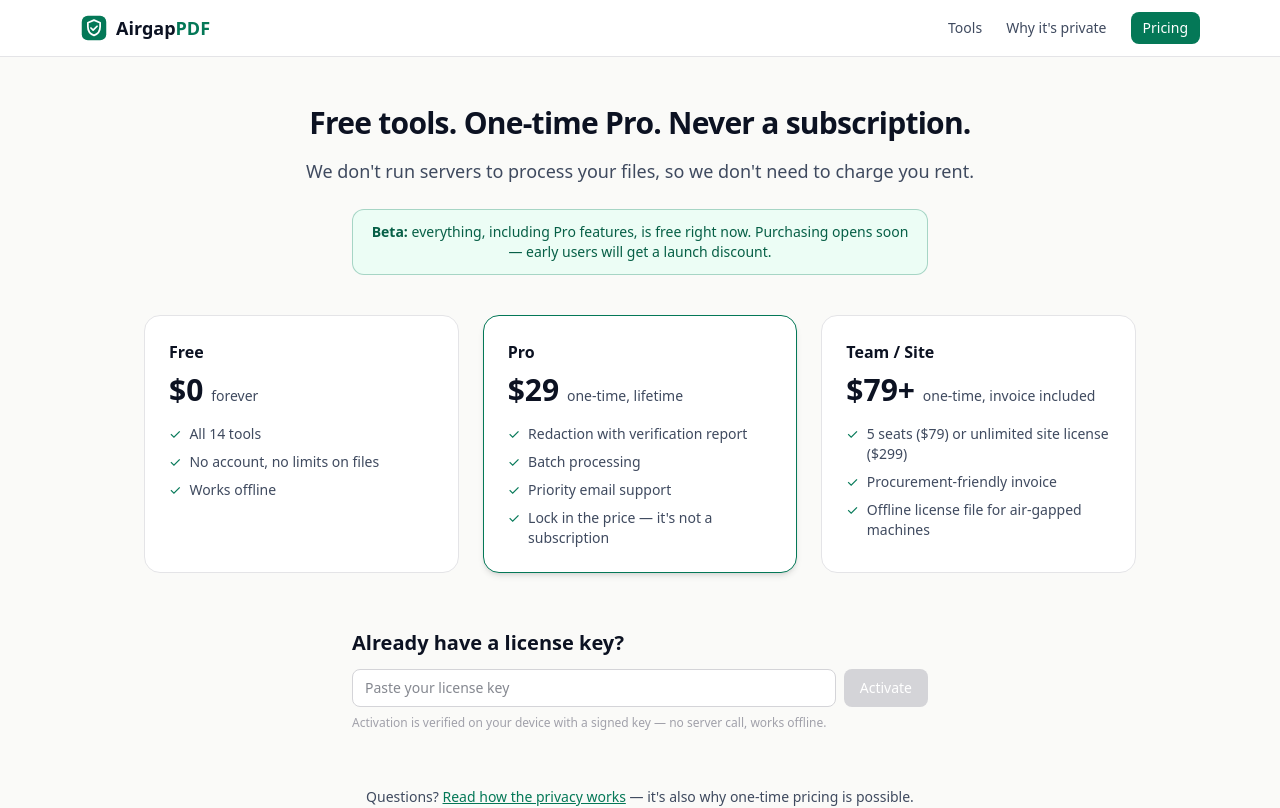
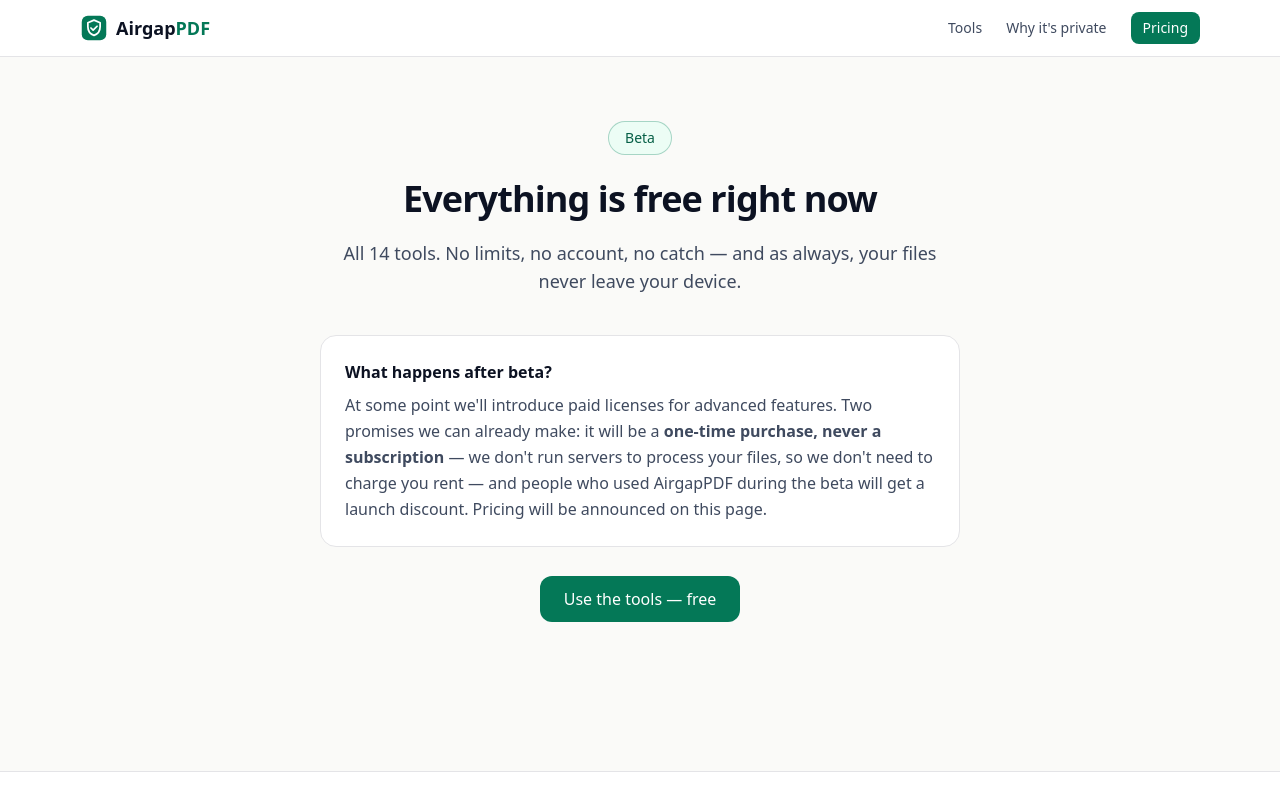
Before and after one commit to alphaNumericEntity/pdfairlock, a Next.js app: page /pricing in a window 1280 px wide. Shown: the top 808 px of the page. Built offline with nearby package versions, Linux system fonts and the light colour scheme.

Commit message:
feat: all-free beta — pricing page to coming-soon, no payment signaling, SWR service worker

```diff
--- a/public/sw.js
+++ b/public/sw.js
@@ -1,4 +1,4 @@
-const CACHE = "airgap-v2";
+const CACHE = "airgap-v3";
 
 self.addEventListener("install", () => self.skipWaiting());
 
@@ -17,16 +17,17 @@
   const url = new URL(req.url);
   if (url.origin !== self.location.origin) return;
   event.respondWith(
-    caches.match(req).then(
-      (hit) =>
-        hit ||
-        fetch(req).then((res) => {
+    caches.match(req).then((hit) => {
+      const refresh = fetch(req)
+        .then((res) => {
           if (res.ok) {
             const copy = res.clone();
             caches.open(CACHE).then((c) => c.put(req, copy));
           }
           return res;
-        }),
-    ),
+        })
+        .catch(() => hit);
+      return hit || refresh;
+    }),
   );
 });
--- a/src/app/page.tsx
+++ b/src/app/page.tsx
@@ -11,7 +11,7 @@
   { q: "Files uploaded to a server?", us: "Never", them: "Yes, every file" },
   { q: "Works offline / on a plane?", us: "Yes", them: "No" },
   { q: "Account required?", us: "No", them: "For most features" },
-  { q: "Pricing", us: "Free · one-time Pro", them: "$7–20 every month" },
+  { q: "Pricing", us: "Free — never a subscription", them: "$7–20 every month" },
   { q: "Verifiable privacy?", us: "Check the network tab", them: "Trust their policy" },
 ];
 
@@ -57,7 +57,7 @@
               >
                 <p className="flex items-center justify-between font-semibold">
                   {t.name}
-                  {t.pro && (
+                  {t.flagship && (
                     <span className="rounded-full bg-brand-soft px-2 py-0.5 text-xs font-medium text-brand-dark">
                       Flagship
                     </span>
--- a/src/app/pricing/page.tsx
+++ b/src/app/pricing/page.tsx
@@ -1,94 +1,45 @@
 import type { Metadata } from "next";
 import Link from "next/link";
-import { LicenseEntry } from "@/components/license-entry";
 
 export const metadata: Metadata = {
-  title: "Pricing — free tools, one-time Pro. No subscription.",
+  title: "Pricing — everything is free during beta",
   description:
-    "AirgapPDF's tools are free. Pro (redaction verification, batch) is a one-time purchase — no subscription, no account. Currently in free beta.",
+    "All AirgapPDF tools are completely free while we're in beta. Paid licenses will be one-time purchases — never a subscription — and will be announced here.",
   alternates: { canonical: "/pricing" },
 };
 
-const TIERS = [
-  {
-    name: "Free",
-    price: "$0",
-    note: "forever",
-    features: ["All 14 tools", "No account, no limits on files", "Works offline"],
-  },
-  {
-    name: "Pro",
-    price: "$29",
-    note: "one-time, lifetime",
-    features: [
-      "Redaction with verification report",
-      "Batch processing",
-      "Priority email support",
-      "Lock in the price — it's not a subscription",
-    ],
-    highlight: true,
-  },
-  {
-    name: "Team / Site",
-    price: "$79+",
-    note: "one-time, invoice included",
-    features: [
-      "5 seats ($79) or unlimited site license ($299)",
-      "Procurement-friendly invoice",
-      "Offline license file for air-gapped machines",
-    ],
-  },
-];
-
 export default function PricingPage() {
   return (
-    <div className="mx-auto max-w-5xl px-4 py-12">
-      <h1 className="text-center text-3xl font-bold tracking-tight">
-        Free tools. One-time Pro. Never a subscription.
+    <div className="mx-auto max-w-2xl px-4 py-16 text-center">
+      <p className="inline-flex items-center rounded-full border border-brand/30 bg-brand-soft px-4 py-1.5 text-sm font-medium text-brand-dark">
+        Beta
+      </p>
+      <h1 className="mt-6 text-3xl font-bold tracking-tight sm:text-4xl">
+        Everything is free right now
       </h1>
-      <p className="mx-auto mt-4 max-w-2xl text-center text-lg text-ink-soft">
-        We don&apos;t run servers to process your files, so we don&apos;t need to charge you rent.
+      <p className="mt-5 text-lg text-ink-soft">
+        All 14 tools. No limits, no account, no catch — and as always, your files never leave your
+        device.
       </p>
 
-      <p className="mx-auto mt-6 max-w-xl rounded-xl border border-brand/30 bg-brand-soft px-4 py-3 text-center text-sm text-brand-dark">
-        <strong>Beta:</strong> everything, including Pro features, is free right now. Purchasing
-        opens soon — early users will get a launch discount.
-      </p>
-
-      <div className="mt-10 grid gap-6 md:grid-cols-3">
-        {TIERS.map((tier) => (
-          <div
-            key={tier.name}
-            className={`rounded-2xl border bg-surface p-6 ${
-              tier.highlight ? "border-brand shadow-md" : "border-zinc-200"
-            }`}
-          >
-            <p className="font-semibold">{tier.name}</p>
-            <p className="mt-2 text-3xl font-bold">
-              {tier.price} <span className="text-sm font-normal text-ink-soft">{tier.note}</span>
-            </p>
-            <ul className="mt-4 space-y-2 text-sm text-ink-soft">
-              {tier.features.map((f) => (
-                <li key={f} className="flex gap-2">
-                  <span className="text-brand">✓</span> {f}
-                </li>
-              ))}
-            </ul>
-          </div>
-        ))}
+      <div className="mt-10 rounded-2xl border border-zinc-200 bg-surface p-6 text-left">
+        <p className="font-semibold">What happens after beta?</p>
+        <p className="mt-2 leading-relaxed text-ink-soft">
+          At some point we&apos;ll introduce paid licenses for advanced features. Two promises we
+          can already make: it will be a <strong>one-time purchase, never a subscription</strong> —
+          we don&apos;t run servers to process your files, so we don&apos;t need to charge you rent
+          — and people who used AirgapPDF during the beta will get a launch discount. Pricing will
+          be announced on this page.
+        </p>
       </div>
 
-      <div className="mx-auto mt-14 max-w-xl">
-        <h2 className="text-xl font-semibold">Already have a license key?</h2>
-        <LicenseEntry />
-      </div>
-
-      <p className="mt-14 text-center text-sm text-ink-soft">
-        Questions?{" "}
-        <Link href="/privacy" className="text-brand underline">
-          Read how the privacy works
-        </Link>{" "}
-        — it&apos;s also why one-time pricing is possible.
+      <p className="mt-10">
+        <Link
+          href="/#tools"
+          className="rounded-xl bg-brand px-6 py-3 font-medium text-white hover:bg-brand-dark"
+        >
+          Use the tools — free
+        </Link>
       </p>
     </div>
   );
--- a/src/lib/tools.ts
+++ b/src/lib/tools.ts
@@ -6,7 +6,7 @@
   metaTitle: string;
   metaDescription: string;
   accept: "pdf" | "pdf-multi" | "images";
-  pro?: boolean;
+  flagship?: boolean;
   faq: { q: string; a: string }[];
 };
 
@@ -129,7 +129,7 @@
     metaDescription:
       "Permanently remove sensitive text from PDFs in your browser. Real redaction (not a black box overlay), verified after processing. No upload — ever.",
     accept: "pdf",
-    pro: true,
+    flagship: true,
     faq: [
       {
         q: "How is this different from drawing a black rectangle?",
```
